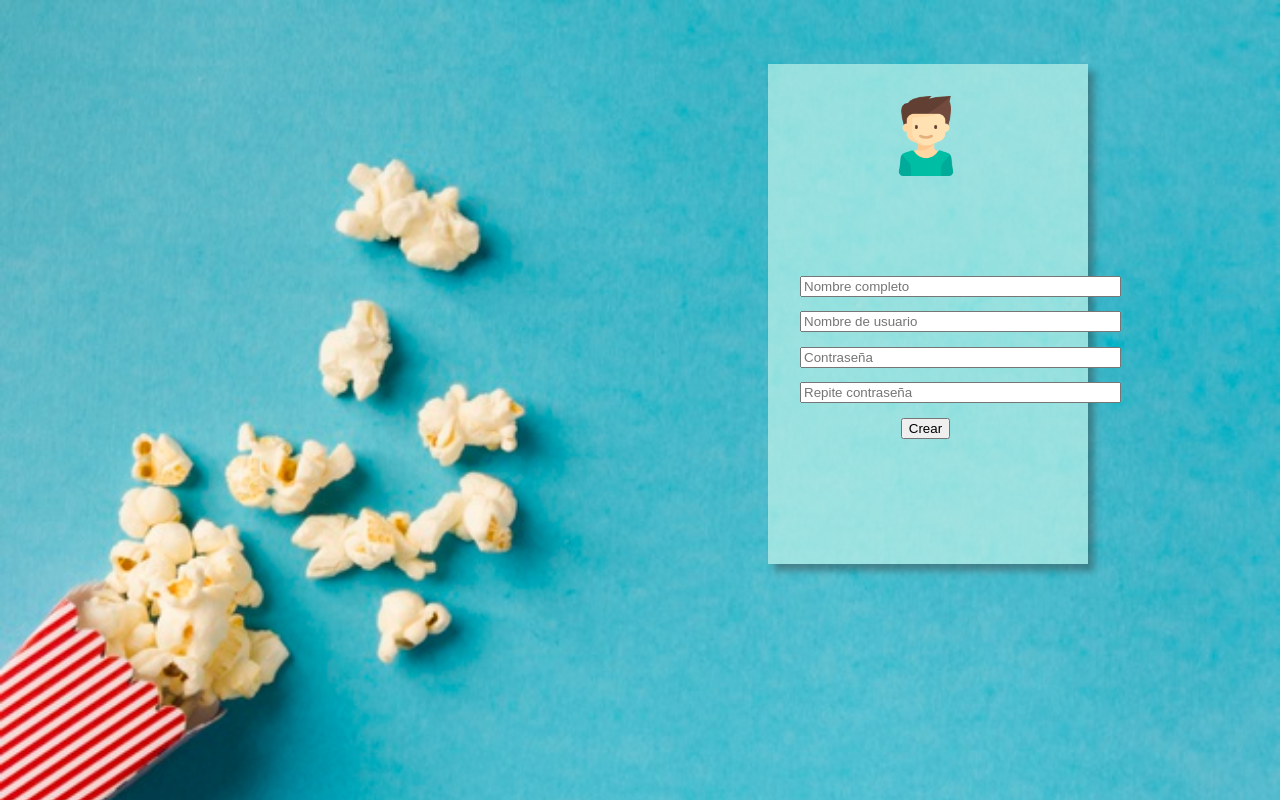
After one commit to jgreen18/ProyectoFinalWEB, a PHP site: page /proyectoFinal/registro.php in a window 1280 px wide. The commit adds this page. Run offline with PHP 8.4, Linux system fonts and the light colour scheme.

Commit message:
avance 24/nov parte 2

```diff
--- /dev/null
+++ b/assets/css/peliculas.css
@@ -0,0 +1,3 @@
+#catalogo{
+
+}
--- /dev/null
+++ b/assets/css/registro.css
@@ -0,0 +1,19 @@
+#inicio{
+		width: 25%;
+		height: 500px;
+		background-color: rgb(198 246 235 / 66%);
+		margin-left: 60%;
+		margin-top: 5%;
+
+}
+
+#user{
+		margin-left: 37%;
+		margin-top: 10%;
+		margin-bottom: 30%;
+}
+
+#nombre{
+		margin-left: 10%;
+
+}
--- /dev/null
+++ b/registro.php
@@ -0,0 +1,26 @@
+<!DOCTYPE html>
+<html style="scroll-behavior: smooth;">
+<head>
+	<title>Registro</title>
+</head>
+<link rel="stylesheet" type="text/css" href="./assets/css/registro.css">
+<body style=" margin: 0px; padding: 0px; background-repeat: no-repeat; background-size: 100%"
+background="./assets/imagenes/idea2.jpg">
+
+	<div id="inicio" style="box-shadow:6px 7px 7px 0px rgba(50, 50, 50, 0.42);">
+		<img width="25%" src="./assets/imagenes/chico.png" id="user">
+		<div id="nombre">
+			<form>
+				<input type="text" name="nombreCompleto" size="37%" placeholder="Nombre completo" style="margin-bottom:5%;">
+				<input type="text" name="nick" size="37%" placeholder="Nombre de usuario" style="margin-bottom:5%;">
+				<input type="password" name="contraseña" size="37%" placeholder="Contraseña" style="margin-bottom:5%;">
+				<input type="password" name="contraseña2" size="37%" placeholder="Repite contraseña" style="margin-bottom:5%;">
+			</form>
+			<button style="margin-left: 35%;">
+				Crear
+			</button>
+		</div>
+	</div>
+
+</body>
+</html>
```
Also changed, not shown: index.php (+6 -58 lines), peliculas.php (added, +84 -0 lines), assets/imagenes/budapest.jpg (added), assets/imagenes/eltamaño.jpg (added), assets/imagenes/guardia.jpg (added), assets/imagenes/idea 1.jpg (added), assets/imagenes/idea2.jpg (added), assets/imagenes/idea3.jpg (added), assets/imagenes/kickass.jpg (added), assets/imagenes/sanandreas.jpg (added), assets/imagenes/spiderman.png (added), assets/imagenes/spiderman2.png (added), assets/imagenes/spidermantitle.png (added), assets/imagenes/supercool.jpg (added), 2 more files.
